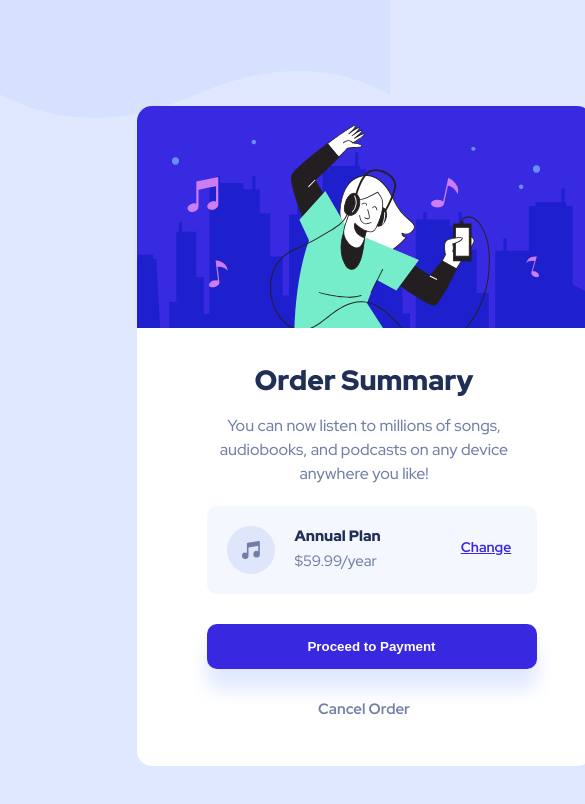
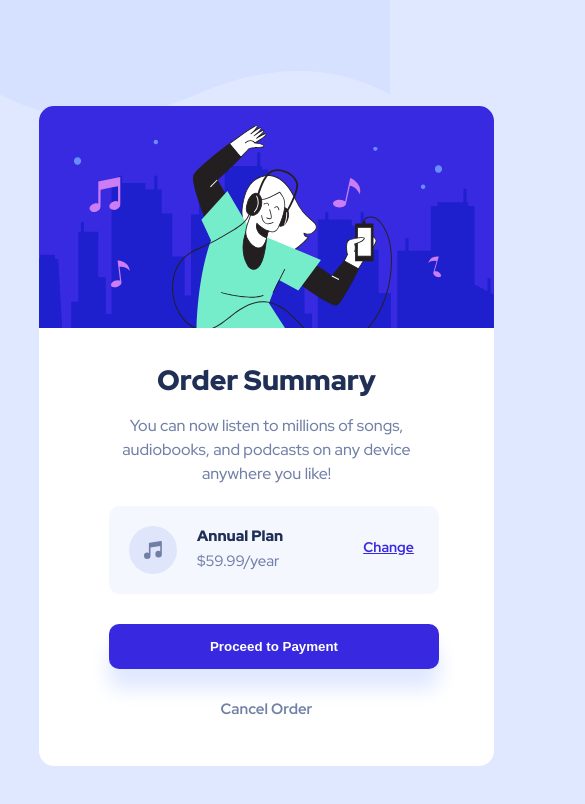
Before and after one commit to hgoo150925/order-summary-component, a React (Vite) app: page / in a window 390 px wide. Shown: the top 804 px of the page, 585 px wide, since content can reach past the window. Built offline with nearby package versions, Linux system fonts and the light colour scheme.

Commit message:
añadiendo responsive

```diff
--- a/src/index.css
+++ b/src/index.css
@@ -45,7 +45,12 @@ body {
   position: absolute;
   left: 35%;
 }
-
+.container__card h2 {
+  color: var(--desaturated-blue);
+  text-align: center;
+  text-transform: capitalize;
+  margin: 3rem 0 0 0;
+}
 .container__card {
   display: flex;
   flex-direction: column;
@@ -75,12 +80,7 @@ body {
   margin: 2rem 0 0 0;
   width: 33rem;
 }
-.container__card h2 {
-  color: var(--desaturated-blue);
-  text-align: center;
-  text-transform: capitalize;
-  margin: 3rem 0 0 0;
-}
+
 .container__price--plan {
   margin: 0 0 0 2rem;
 }
@@ -118,3 +118,38 @@ ul li {
   padding: 1.5rem;
   box-shadow: 0 2rem 2rem var(--pale-blue);
 }
+
+@media screen and (max-width: 620px) {
+  .container {
+    max-width: 45.5rem;
+    height: 66rem;
+    margin: 10.6rem auto;
+    position: absolute;
+    left: 10%;
+  }
+}
+
+@media screen and (max-width: 380px) {
+  .container {
+    max-width: 37rem;
+    height: 66rem;
+    margin: 10.6rem auto;
+    position: absolute;
+  }
+  .container__card--text h1 {
+    font-size: 2.5rem;
+  }
+  .container__card--text p {
+    font-size: 1.53rem;
+  }
+  .container__price {
+    padding: 1rem;
+    position: relative;
+    right: 20%;
+  }
+
+  .btn {
+    position: relative;
+    right: 20%;
+  }
+}
```
